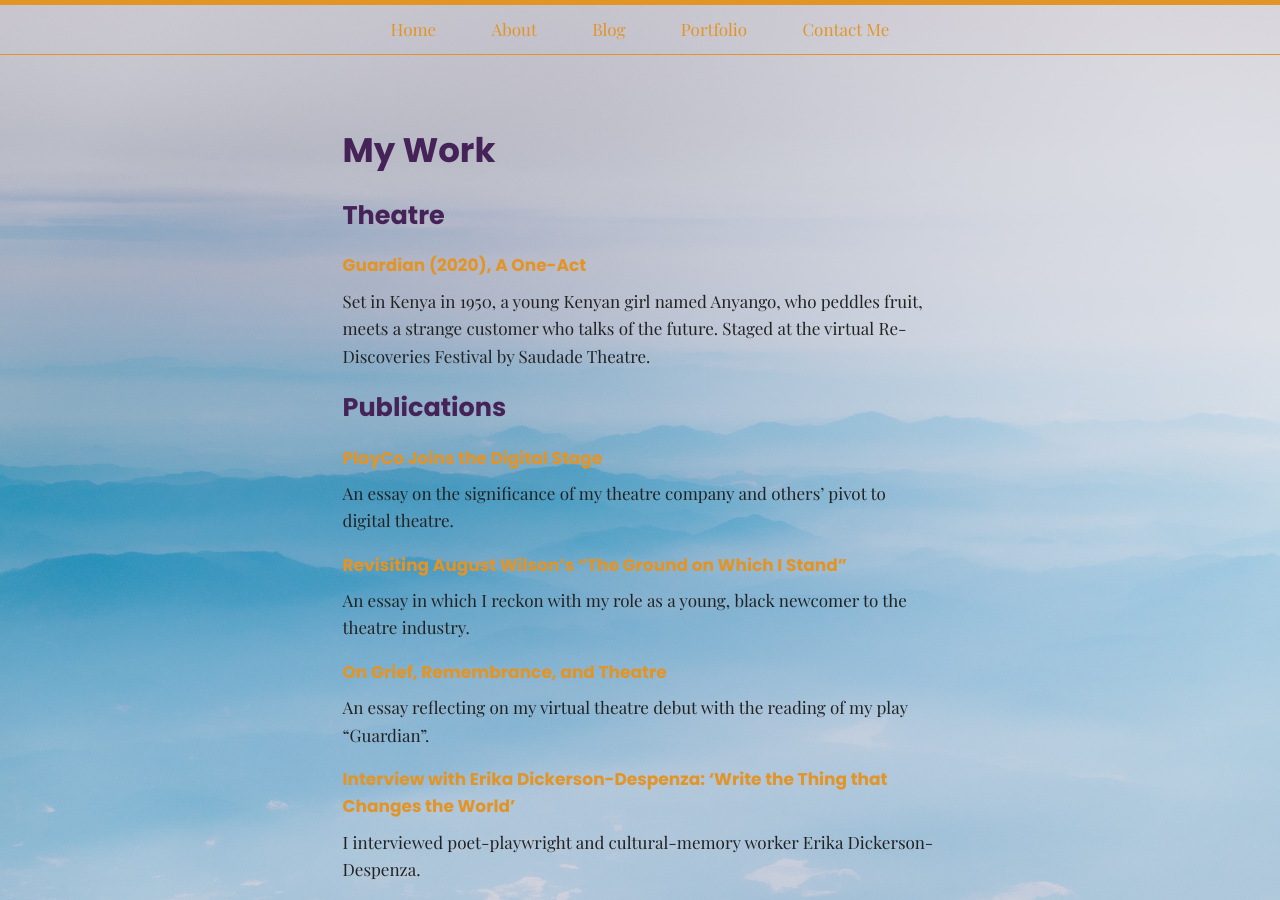
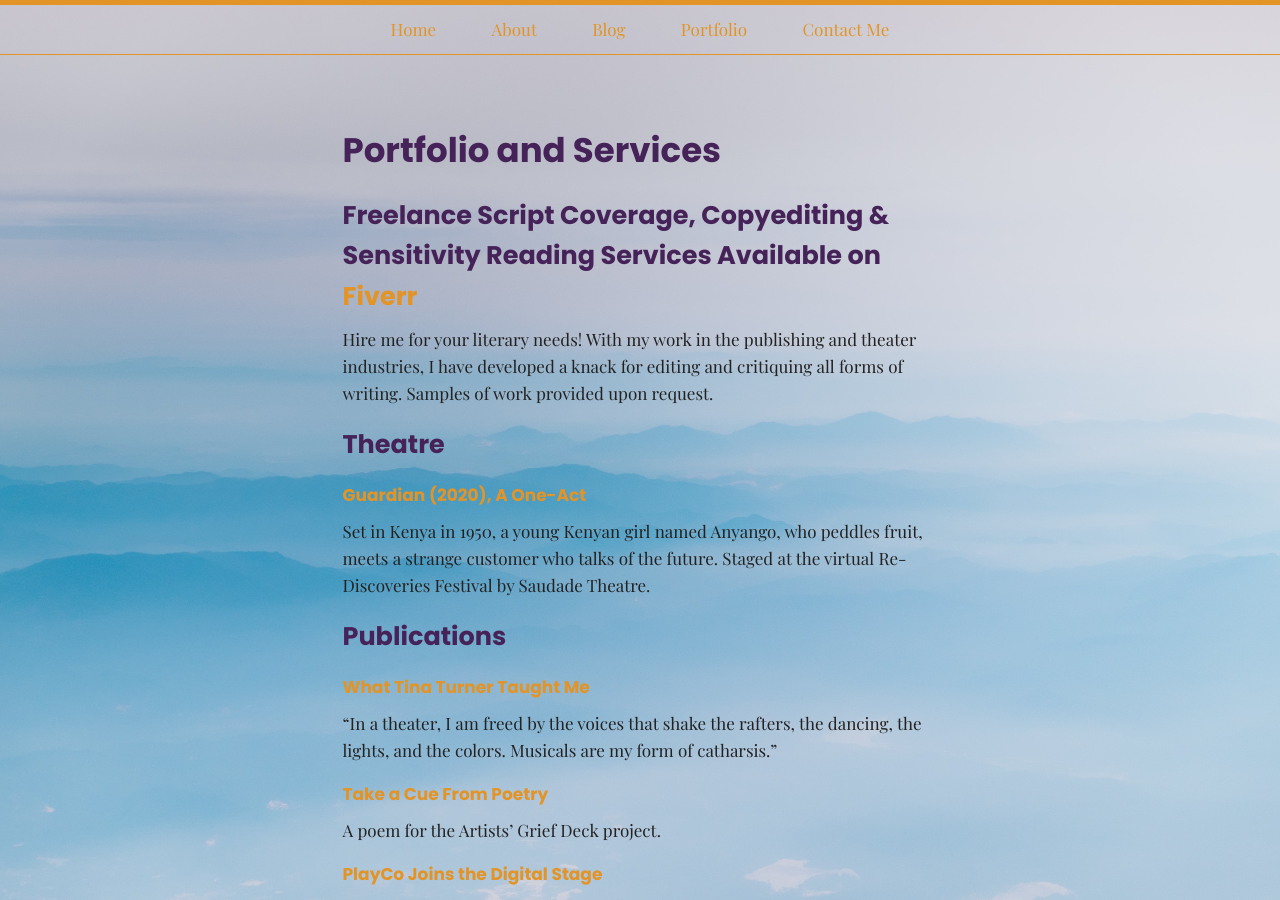
Before and after one commit to charadh/charadh.github.io, a Jekyll site: the page built from work.md, in a window 1280 px wide and 900 px high. Built offline with Jekyll 4.4.1, drawn with Linux system fonts in a browser that asks for light colours; some web fonts are replaced.

Commit message:
major website change

```diff
--- a/work.md
+++ b/work.md
@@ -1,7 +1,9 @@
 ---
 layout: page
-title: My Work
+title: Portfolio and Services
 ---
+## Freelance Script Coverage, Copyediting & Sensitivity Reading Services Available on [Fiverr](https://fiverr.com/charleneadh)
+Hire me for your literary needs! With my work in the publishing and theater industries, I have developed a knack for editing and critiquing all forms of writing. Samples of work provided upon request.
 
 ## Theatre
 
@@ -9,6 +11,12 @@ title: My Work
 Set in Kenya in 1950, a young Kenyan girl named Anyango, who peddles fruit, meets a strange customer who talks of the future. Staged at the virtual Re-Discoveries Festival by Saudade Theatre.
 
 ## Publications
+
+#### [What Tina Turner Taught Me](https://catapult.co/stories/charlene-adhiambo-tina-turner-musical-catharsis-grief-family/)
+"In a theater, I am freed by the voices that shake the rafters, the dancing, the lights, and the colors. Musicals are my form of catharsis."
+
+#### [Take a Cue From Poetry](https://griefdeck.com/card/take-a-cue-from-poetry/)
+A poem for the Artists' Grief Deck project.
 
 #### [PlayCo Joins the Digital Stage](https://playco.org/playco-joins-the-digital-stage/)
 An essay on the significance of my theatre company and others' pivot to digital theatre.
```
Also changed, not shown: about.md (+1 -1 lines), blog/_posts/2021-07-10-work-with-me.md (added, +20 -0 lines), assets/freelance.png (added), assets/gettoknowme.png (added), assets/myservices.png (added), assets/rates.png (added), assets/workwithme.png (added).
